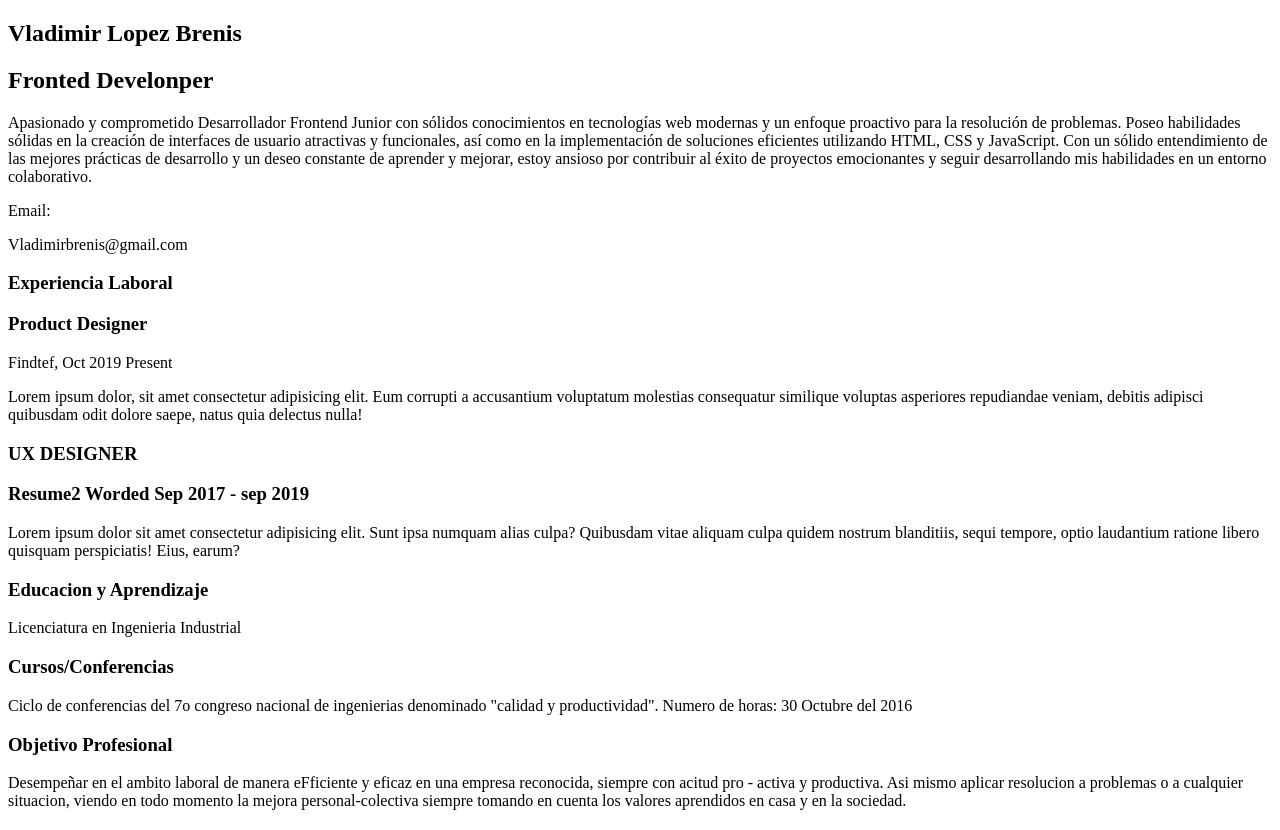
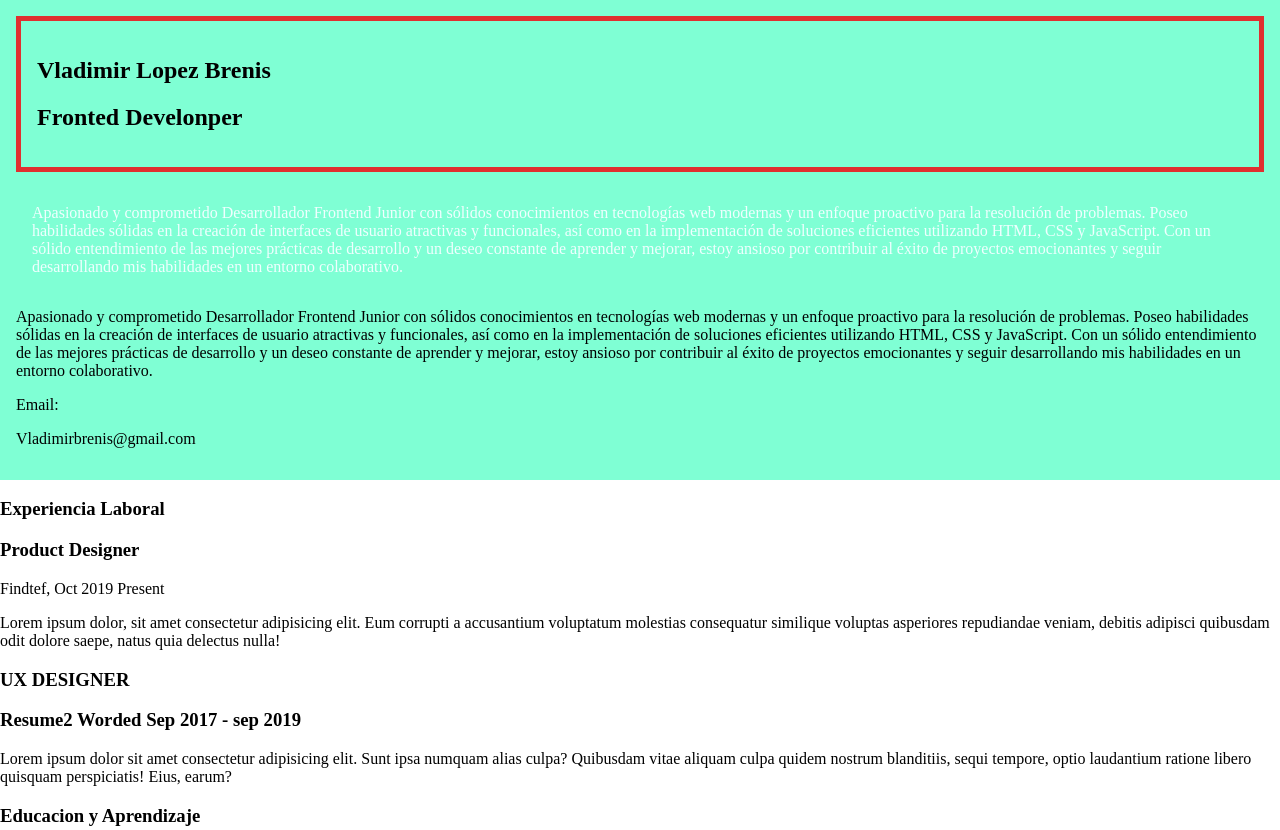
Before and after one commit to Vladimirbrenis/Cv-Projetc, a plain HTML site: page index.html in a window 1280 px wide. Shown: the top 830 px of the page. Drawn offline with Linux system fonts and the light colour scheme.

Commit message:
Agregue primeras secciones de CSS

```diff
--- a/index.html
+++ b/index.html
@@ -3,16 +3,27 @@
   <head>
     <meta charset="UTF-8" />
     <meta name="viewport" content="width=device-width, initial-scale=1.0" />
+    <link rel="stylesheet" href="styles.css">
     <title>Mi cv</title>
   </head>
   <body>
     <header>
-      <section>
+      <section class="title-box">
         <h1>Vladimir Lopez Brenis</h1>
         <h2>Fronted Develonper</h2>
       </section>
       <section>
-        <p>
+        <p class="Profile-Text">
+          Apasionado y comprometido Desarrollador Frontend Junior con sólidos
+          conocimientos en tecnologías web modernas y un enfoque proactivo para
+          la resolución de problemas. Poseo habilidades sólidas en la creación
+          de interfaces de usuario atractivas y funcionales, así como en la
+          implementación de soluciones eficientes utilizando HTML, CSS y
+          JavaScript. Con un sólido entendimiento de las mejores prácticas de
+          desarrollo y un deseo constante de aprender y mejorar, estoy ansioso
+          por contribuir al éxito de proyectos emocionantes y seguir
+          desarrollando mis habilidades en un entorno colaborativo.
+        </p>
           Apasionado y comprometido Desarrollador Frontend Junior con sólidos
           conocimientos en tecnologías web modernas y un enfoque proactivo para
           la resolución de problemas. Poseo habilidades sólidas en la creación
--- /dev/null
+++ b/styles.css
@@ -0,0 +1,16 @@
+body {
+  margin: 0;
+}
+header {
+  background-color: aquamarine;
+  padding: 16px;
+}
+.title-box {
+  border: solid 5px rgb(224, 47, 47);
+  padding: 16px;
+}
+
+.Profile-Text {
+  padding: 16px;
+  color: azure;
+}
```
